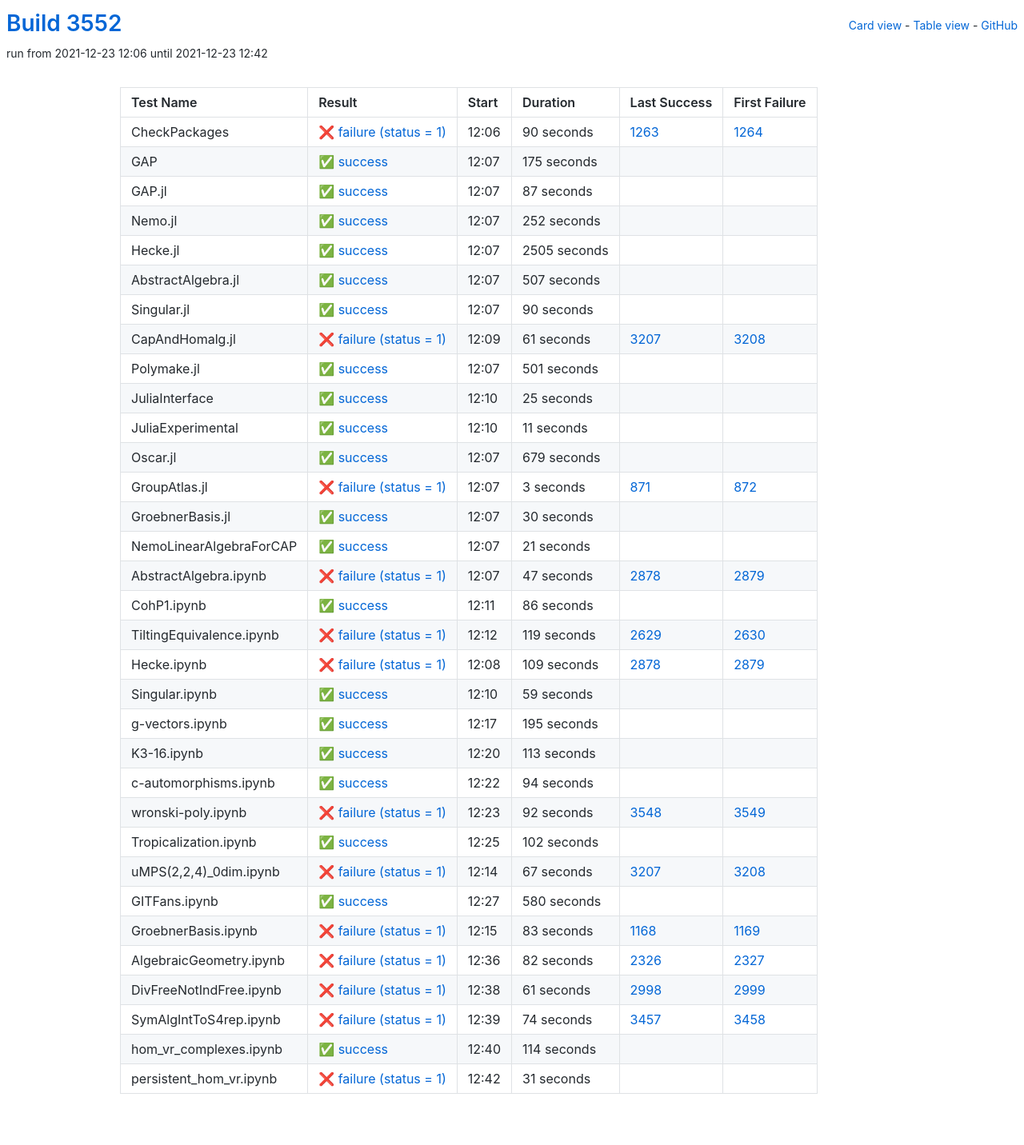
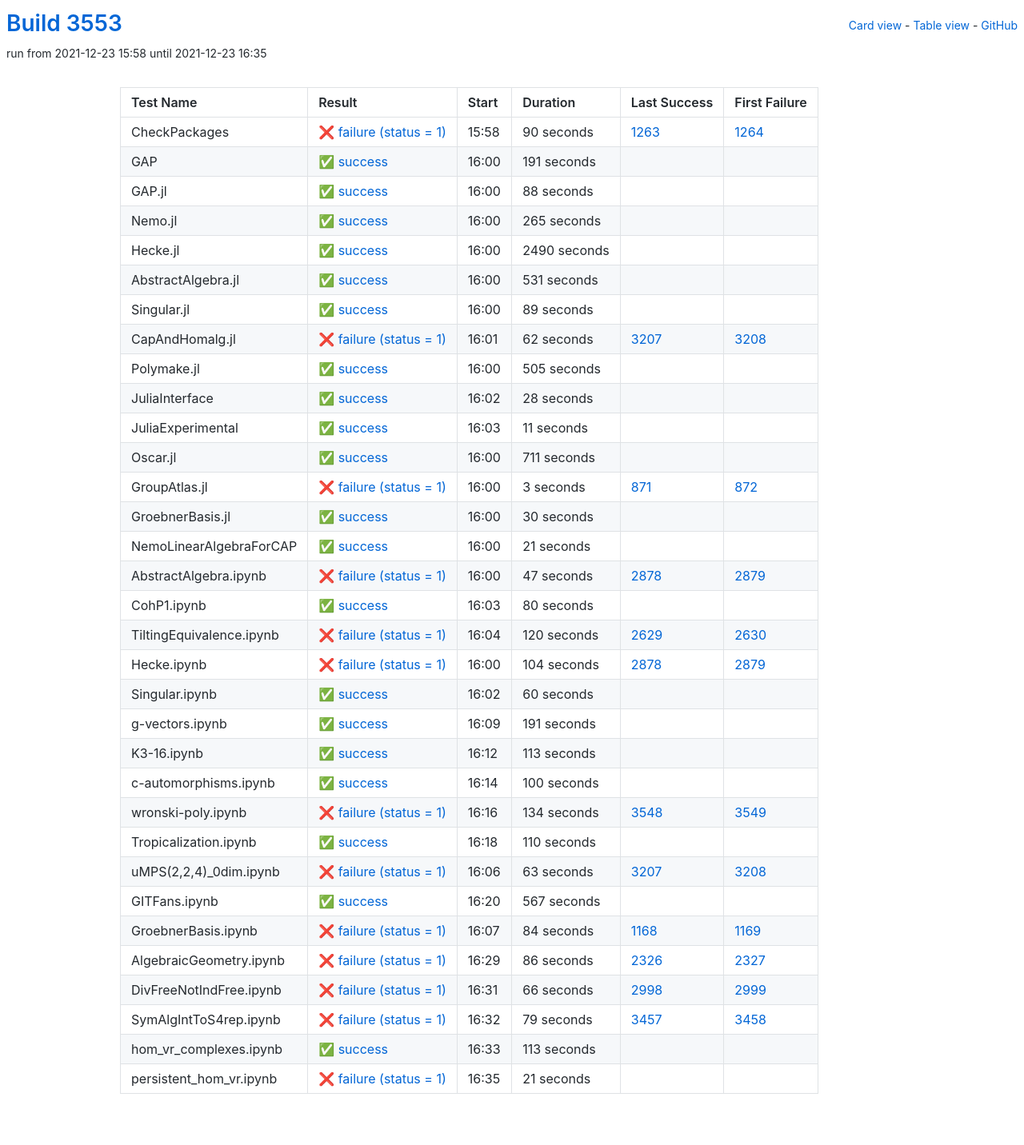
Before and after one commit to oscar-system/oscar-ci-status-stable, a Jekyll site: the page built from table.html, in a window 1280 px wide. Shown: the whole page at 80% size. Built offline with Jekyll 4.4.1, drawn with Linux system fonts in a browser that asks for light colours.

Commit message:
Build #3553

```diff
--- a/_data/ci.yml
+++ b/_data/ci.yml
@@ -1,6 +1,6 @@
 ---
-build: 3552
-build_url: https://oscarci.mathematik.uni-kl.de/job/oscar-stable/3552/
+build: 3553
+build_url: https://oscarci.mathematik.uni-kl.de/job/oscar-stable/3553/
 job: oscar-stable
 organization: oscar-system
 repo: oscar-ci-status-stable
@@ -8,8 +8,8 @@ repourl: https://github.com/oscar-system/oscar-ci-status-stable
 tests:
 - name: CheckPackages
   id: checkpackages
-  log: https://oscarci.mathematik.uni-kl.de/job/oscar-stable/3552/artifact/logs/build-3552/CheckPackages.log
-  start: 2021-12-23 12:06
+  log: https://oscarci.mathematik.uni-kl.de/job/oscar-stable/3553/artifact/logs/build-3553/CheckPackages.log
+  start: 2021-12-23 15:58
   success: false
   exitcode: 1
   status: failure
@@ -20,116 +20,116 @@ tests:
   first_failure_url: https://oscarci.mathematik.uni-kl.de/job/oscar-stable/1264/
 - name: GAP
   id: gap
-  log: https://oscarci.mathematik.uni-kl.de/job/oscar-stable/3552/artifact/logs/build-3552/GAP.log
-  start: 2021-12-23 12:07
+  log: https://oscarci.mathematik.uni-kl.de/job/oscar-stable/3553/artifact/logs/build-3553/GAP.log
+  start: 2021-12-23 16:00
   success: true
   exitcode: 0
   status: success
-  duration: 175
+  duration: 191
   last_success: false
   last_success_url:
   first_failure: false
   first_failure_url:
 - name: GAP.jl
   id: gap-jl
-  log: https://oscarci.mathematik.uni-kl.de/job/oscar-stable/3552/artifact/logs/build-3552/GAP.jl.log
-  start: 2021-12-23 12:07
+  log: https://oscarci.mathematik.uni-kl.de/job/oscar-stable/3553/artifact/logs/build-3553/GAP.jl.log
+  start: 2021-12-23 16:00
   success: true
   exitcode: 0
   status: success
-  duration: 87
+  duration: 88
   last_success: false
   last_success_url:
   first_failure: false
   first_failure_url:
 - name: Nemo.jl
   id: nemo-jl
-  log: https://oscarci.mathematik.uni-kl.de/job/oscar-stable/3552/artifact/logs/build-3552/Nemo.jl.log
-  start: 2021-12-23 12:07
+  log: https://oscarci.mathematik.uni-kl.de/job/oscar-stable/3553/artifact/logs/build-3553/Nemo.jl.log
+  start: 2021-12-23 16:00
   success: true
   exitcode: 0
   status: success
-  duration: 252
+  duration: 265
   last_success: false
   last_success_url:
   first_failure: false
   first_failure_url:
 - name: Hecke.jl
   id: hecke-jl
-  log: https://oscarci.mathematik.uni-kl.de/job/oscar-stable/3552/artifact/logs/build-3552/Hecke.jl.log
-  start: 2021-12-23 12:07
+  log: https://oscarci.mathematik.uni-kl.de/job/oscar-stable/3553/artifact/logs/build-3553/Hecke.jl.log
+  start: 2021-12-23 16:00
   success: true
   exitcode: 0
   status: success
-  duration: 2505
+  duration: 2490
   last_success: false
   last_success_url:
   first_failure: false
   first_failure_url:
 - name: AbstractAlgebra.jl
   id: abstractalgebra-jl
-  log: https://oscarci.mathematik.uni-kl.de/job/oscar-stable/3552/artifact/logs/build-3552/AbstractAlgebra.jl.log
-  start: 2021-12-23 12:07
+  log: https://oscarci.mathematik.uni-kl.de/job/oscar-stable/3553/artifact/logs/build-3553/AbstractAlgebra.jl.log
+  start: 2021-12-23 16:00
   success: true
   exitcode: 0
   status: success
-  duration: 507
+  duration: 531
   last_success: false
   last_success_url:
   first_failure: false
   first_failure_url:
 - name: Singular.jl
   id: singular-jl
-  log: https://oscarci.mathematik.uni-kl.de/job/oscar-stable/3552/artifact/logs/build-3552/Singular.jl.log
-  start: 2021-12-23 12:07
+  log: https://oscarci.mathematik.uni-kl.de/job/oscar-stable/3553/artifact/logs/build-3553/Singular.jl.log
+  start: 2021-12-23 16:00
   success: true
   exitcode: 0
   status: success
-  duration: 90
+  duration: 89
   last_success: false
   last_success_url:
   first_failure: false
   first_failure_url:
 - name: CapAndHomalg.jl
   id: capandhomalg-jl
-  log: https://oscarci.mathematik.uni-kl.de/job/oscar-stable/3552/artifact/logs/build-3552/CapAndHomalg.jl.log
-  start: 2021-12-23 12:09
+  log: https://oscarci.mathematik.uni-kl.de/job/oscar-stable/3553/artifact/logs/build-3553/CapAndHomalg.jl.log
+  start: 2021-12-23 16:01
   success: false
   exitcode: 1
   status: failure
-  duration: 61
+  duration: 62
   last_success: 3207
   last_success_url: https://oscarci.mathematik.uni-kl.de/job/oscar-stable/3207/
   first_failure: 3208
   first_failure_url: https://oscarci.mathematik.uni-kl.de/job/oscar-stable/3208/
 - name: Polymake.jl
   id: polymake-jl
-  log: https://oscarci.mathematik.uni-kl.de/job/oscar-stable/3552/artifact/logs/build-3552/Polymake.jl.log
-  start: 2021-12-23 12:07
+  log: https://oscarci.mathematik.uni-kl.de/job/oscar-stable/3553/artifact/logs/build-3553/Polymake.jl.log
+  start: 2021-12-23 16:00
   success: true
   exitcode: 0
   status: success
-  duration: 501
+  duration: 505
   last_success: false
   last_success_url:
   first_failure: false
   first_failure_url:
 - name: JuliaInterface
   id: juliainterface
-  log: https://oscarci.mathematik.uni-kl.de/job/oscar-stable/3552/artifact/logs/build-3552/JuliaInterface.log
-  start: 2021-12-23 12:10
+  log: https://oscarci.mathematik.uni-kl.de/job/oscar-stable/3553/artifact/logs/build-3553/JuliaInterface.log
+  start: 2021-12-23 16:02
   success: true
   exitcode: 0
   status: success
-  duration: 25
+  duration: 28
   last_success: false
   last_success_url:
   first_failure: false
   first_failure_url:
 - name: JuliaExperimental
   id: juliaexperimental
-  log: https://oscarci.mathematik.uni-kl.de/job/oscar-stable/3552/artifact/logs/build-3552/JuliaExperimental.log
-  start: 2021-12-23 12:10
+  log: https://oscarci.mathematik.uni-kl.de/job/oscar-stable/3553/artifact/logs/build-3553/JuliaExperimental.log
+  start: 2021-12-23 16:03
   success: true
   exitcode: 0
   status: success
@@ -140,20 +140,20 @@ tests:
   first_failure_url:
 - name: Oscar.jl
   id: oscar-jl
-  log: https://oscarci.mathematik.uni-kl.de/job/oscar-stable/3552/artifact/logs/build-3552/Oscar.jl.log
-  start: 2021-12-23 12:07
+  log: https://oscarci.mathematik.uni-kl.de/job/oscar-stable/3553/artifact/logs/build-3553/Oscar.jl.log
+  start: 2021-12-23 16:00
   success: true
   exitcode: 0
   status: success
-  duration: 679
+  duration: 711
   last_success: false
   last_success_url:
   first_failure: false
   first_failure_url:
 - name: GroupAtlas.jl
   id: groupatlas-jl
-  log: https://oscarci.mathematik.uni-kl.de/job/oscar-stable/3552/artifact/logs/build-3552/GroupAtlas.jl.log
-  start: 2021-12-23 12:07
+  log: https://oscarci.mathematik.uni-kl.de/job/oscar-stable/3553/artifact/logs/build-3553/GroupAtlas.jl.log
+  start: 2021-12-23 16:00
   success: false
   exitcode: 1
   status: failure
@@ -164,8 +164,8 @@ tests:
   first_failure_url: https://oscarci.mathematik.uni-kl.de/job/oscar-stable/872/
 - name: GroebnerBasis.jl
   id: groebnerbasis-jl
-  log: https://oscarci.mathematik.uni-kl.de/job/oscar-stable/3552/artifact/logs/build-3552/GroebnerBasis.jl.log
-  start: 2021-12-23 12:07
+  log: https://oscarci.mathematik.uni-kl.de/job/oscar-stable/3553/artifact/logs/build-3553/GroebnerBasis.jl.log
+  start: 2021-12-23 16:00
   success: true
   exitcode: 0
   status: success
@@ -176,8 +176,8 @@ tests:
   first_failure_url:
 - name: NemoLinearAlgebraForCAP
   id: nemolinearalgebraforcap
-  log: https://oscarci.mathematik.uni-kl.de/job/oscar-stable/3552/artifact/logs/build-3552/NemoLinearAlgebraForCAP.log
-  start: 2021-12-23 12:07
+  log: https://oscarci.mathematik.uni-kl.de/job/oscar-stable/3553/artifact/logs/build-3553/NemoLinearAlgebraForCAP.log
+  start: 2021-12-23 16:00
   success: true
   exitcode: 0
   status: success
@@ -188,8 +188,8 @@ tests:
   first_failure_url:
 - name: AbstractAlgebra.ipynb
   id: abstractalgebra-ipynb
-  log: https://oscarci.mathematik.uni-kl.de/job/oscar-stable/3552/artifact/logs/build-3552/AbstractAlgebra.ipynb.log
-  start: 2021-12-23 12:07
+  log: https://oscarci.mathematik.uni-kl.de/job/oscar-stable/3553/artifact/logs/build-3553/AbstractAlgebra.ipynb.log
+  start: 2021-12-23 16:00
   success: false
   exitcode: 1
   status: failure
@@ -200,68 +200,68 @@ tests:
   first_failure_url: https://oscarci.mathematik.uni-kl.de/job/oscar-stable/2879/
 - name: CohP1.ipynb
   id: cohp1-ipynb
-  log: https://oscarci.mathematik.uni-kl.de/job/oscar-stable/3552/artifact/logs/build-3552/CohP1.ipynb.log
-  start: 2021-12-23 12:11
+  log: https://oscarci.mathematik.uni-kl.de/job/oscar-stable/3553/artifact/logs/build-3553/CohP1.ipynb.log
+  start: 2021-12-23 16:03
   success: true
   exitcode: 0
   status: success
-  duration: 86
+  duration: 80
   last_success: false
   last_success_url:
   first_failure: false
   first_failure_url:
 - name: TiltingEquivalence.ipynb
   id: tiltingequivalence-ipynb
-  log: https://oscarci.mathematik.uni-kl.de/job/oscar-stable/3552/artifact/logs/build-3552/TiltingEquivalence.ipynb.log
-  start: 2021-12-23 12:12
+  log: https://oscarci.mathematik.uni-kl.de/job/oscar-stable/3553/artifact/logs/build-3553/TiltingEquivalence.ipynb.log
+  start: 2021-12-23 16:04
   success: false
   exitcode: 1
   status: failure
-  duration: 119
+  duration: 120
   last_success: 2629
   last_success_url: https://oscarci.mathematik.uni-kl.de/job/oscar-stable/2629/
   first_failure: 2630
   first_failure_url: https://oscarci.mathematik.uni-kl.de/job/oscar-stable/2630/
 - name: Hecke.ipynb
   id: hecke-ipynb
-  log: https://oscarci.mathematik.uni-kl.de/job/oscar-stable/3552/artifact/logs/build-3552/Hecke.ipynb.log
-  start: 2021-12-23 12:08
+  log: https://oscarci.mathematik.uni-kl.de/job/oscar-stable/3553/artifact/logs/build-3553/Hecke.ipynb.log
+  start: 2021-12-23 16:00
   success: false
   exitcode: 1
   status: failure
-  duration: 109
+  duration: 104
   last_success: 2878
   last_success_url: https://oscarci.mathematik.uni-kl.de/job/oscar-stable/2878/
   first_failure: 2879
   first_failure_url: https://oscarci.mathematik.uni-kl.de/job/oscar-stable/2879/
 - name: Singular.ipynb
   id: singular-ipynb
-  log: https://oscarci.mathematik.uni-kl.de/job/oscar-stable/3552/artifact/logs/build-3552/Singular.ipynb.log
-  start: 2021-12-23 12:10
+  log: https://oscarci.mathematik.uni-kl.de/job/oscar-stable/3553/artifact/logs/build-3553/Singular.ipynb.log
+  start: 2021-12-23 16:02
   success: true
   exitcode: 0
   status: success
-  duration: 59
+  duration: 60
   last_success: false
   last_success_url:
   first_failure: false
   first_failure_url:
 - name: g-vectors.ipynb
   id: g-vectors-ipynb
-  log: https://oscarci.mathematik.uni-kl.de/job/oscar-stable/3552/artifact/logs/build-3552/g-vectors.ipynb.log
-  start: 2021-12-23 12:17
+  log: https://oscarci.mathematik.uni-kl.de/job/oscar-stable/3553/artifact/logs/build-3553/g-vectors.ipynb.log
+  start: 2021-12-23 16:09
   success: true
   exitcode: 0
   status: success
-  duration: 195
+  duration: 191
   last_success: false
   last_success_url:
   first_failure: false
   first_failure_url:
 - name: K3-16.ipynb
   id: k3-16-ipynb
-  log: https://oscarci.mathematik.uni-kl.de/job/oscar-stable/3552/artifact/logs/build-3552/K3-16.ipynb.log
-  start: 2021-12-23 12:20
+  log: https://oscarci.mathematik.uni-kl.de/job/oscar-stable/3553/artifact/logs/build-3553/K3-16.ipynb.log
+  start: 2021-12-23 16:12
   success: true
   exitcode: 0
   status: success
@@ -272,132 +272,132 @@ tests:
   first_failure_url:
 - name: c-automorphisms.ipynb
   id: c-automorphisms-ipynb
-  log: https://oscarci.mathematik.uni-kl.de/job/oscar-stable/3552/artifact/logs/build-3552/c-automorphisms.ipynb.log
-  start: 2021-12-23 12:22
+  log: https://oscarci.mathematik.uni-kl.de/job/oscar-stable/3553/artifact/logs/build-3553/c-automorphisms.ipynb.log
+  start: 2021-12-23 16:14
   success: true
   exitcode: 0
   status: success
-  duration: 94
+  duration: 100
   last_success: false
   last_success_url:
   first_failure: false
   first_failure_url:
 - name: wronski-poly.ipynb
   id: wronski-poly-ipynb
-  log: https://oscarci.mathematik.uni-kl.de/job/oscar-stable/3552/artifact/logs/build-3552/wronski-poly.ipynb.log
-  start: 2021-12-23 12:23
+  log: https://oscarci.mathematik.uni-kl.de/job/oscar-stable/3553/artifact/logs/build-3553/wronski-poly.ipynb.log
+  start: 2021-12-23 16:16
   success: false
   exitcode: 1
   status: failure
-  duration: 92
+  duration: 134
   last_success: 3548
   last_success_url: https://oscarci.mathematik.uni-kl.de/job/oscar-stable/3548/
   first_failure: 3549
   first_failure_url: https://oscarci.mathematik.uni-kl.de/job/oscar-stable/3549/
 - name: Tropicalization.ipynb
   id: tropicalization-ipynb
-  log: https://oscarci.mathematik.uni-kl.de/job/oscar-stable/3552/artifact/logs/build-3552/Tropicalization.ipynb.log
-  start: 2021-12-23 12:25
+  log: https://oscarci.mathematik.uni-kl.de/job/oscar-stable/3553/artifact/logs/build-3553/Tropicalization.ipynb.log
+  start: 2021-12-23 16:18
   success: true
   exitcode: 0
   status: success
-  duration: 102
+  duration: 110
   last_success: false
   last_success_url:
   first_failure: false
   first_failure_url:
 - name: uMPS(2,2,4)_0dim.ipynb
   id: umps-2-2-4-0dim-ipynb
-  log: https://oscarci.mathematik.uni-kl.de/job/oscar-stable/3552/artifact/logs/build-3552/uMPS-2-2-4-_0dim.ipynb.log
-  start: 2021-12-23 12:14
+  log: https://oscarci.mathematik.uni-kl.de/job/oscar-stable/3553/artifact/logs/build-3553/uMPS-2-2-4-_0dim.ipynb.log
+  start: 2021-12-23 16:06
   success: false
   exitcode: 1
   status: failure
-  duration: 67
+  duration: 63
   last_success: 3207
   last_success_url: https://oscarci.mathematik.uni-kl.de/job/oscar-stable/3207/
   first_failure: 3208
   first_failure_url: https://oscarci.mathematik.uni-kl.de/job/oscar-stable/3208/
 - name: GITFans.ipynb
   id: gitfans-ipynb
-  log: https://oscarci.mathematik.uni-kl.de/job/oscar-stable/3552/artifact/logs/build-3552/GITFans.ipynb.log
-  start: 2021-12-23 12:27
+  log: https://oscarci.mathematik.uni-kl.de/job/oscar-stable/3553/artifact/logs/build-3553/GITFans.ipynb.log
+  start: 2021-12-23 16:20
   success: true
   exitcode: 0
   status: success
-  duration: 580
+  duration: 567
   last_success: false
   last_success_url:
   first_failure: false
   first_failure_url:
 - name: GroebnerBasis.ipynb
   id: groebnerbasis-ipynb
-  log: https://oscarci.mathematik.uni-kl.de/job/oscar-stable/3552/artifact/logs/build-3552/GroebnerBasis.ipynb.log
-  start: 2021-12-23 12:15
+  log: https://oscarci.mathematik.uni-kl.de/job/oscar-stable/3553/artifact/logs/build-3553/GroebnerBasis.ipynb.log
+  start: 2021-12-23 16:07
   success: false
   exitcode: 1
   status: failure
-  duration: 83
+  duration: 84
   last_success: 1168
   last_success_url: https://oscarci.mathematik.uni-kl.de/job/oscar-stable/1168/
   first_failure: 1169
   first_failure_url: https://oscarci.mathematik.uni-kl.de/job/oscar-stable/1169/
 - name: AlgebraicGeometry.ipynb
   id: algebraicgeometry-ipynb
-  log: https://oscarci.mathematik.uni-kl.de/job/oscar-stable/3552/artifact/logs/build-3552/AlgebraicGeometry.ipynb.log
-  start: 2021-12-23 12:36
+  log: https://oscarci.mathematik.uni-kl.de/job/oscar-stable/3553/artifact/logs/build-3553/AlgebraicGeometry.ipynb.log
+  start: 2021-12-23 16:29
   success: false
   exitcode: 1
   status: failure
-  duration: 82
+  duration: 86
   last_success: 2326
   last_success_url: https://oscarci.mathematik.uni-kl.de/job/oscar-stable/2326/
   first_failure: 2327
   first_failure_url: https://oscarci.mathematik.uni-kl.de/job/oscar-stable/2327/
 - name: DivFreeNotIndFree.ipynb
   id: divfreenotindfree-ipynb
-  log: https://oscarci.mathematik.uni-kl.de/job/oscar-stable/3552/artifact/logs/build-3552/DivFreeNotIndFree.ipynb.log
-  start: 2021-12-23 12:38
+  log: https://oscarci.mathematik.uni-kl.de/job/oscar-stable/3553/artifact/logs/build-3553/DivFreeNotIndFree.ipynb.log
+  start: 2021-12-23 16:31
   success: false
   exitcode: 1
   status: failure
-  duration: 61
+  duration: 66
   last_success: 2998
   last_success_url: https://oscarci.mathematik.uni-kl.de/job/oscar-stable/2998/
   first_failure: 2999
   first_failure_url: https://oscarci.mathematik.uni-kl.de/job/oscar-stable/2999/
 - name: SymAlgIntToS4rep.ipynb
   id: symalginttos4rep-ipynb
-  log: https://oscarci.mathematik.uni-kl.de/job/oscar-stable/3552/artifact/logs/build-3552/SymAlgIntToS4rep.ipynb.log
-  start: 2021-12-23 12:39
+  log: https://oscarci.mathematik.uni-kl.de/job/oscar-stable/3553/artifact/logs/build-3553/SymAlgIntToS4rep.ipynb.log
+  start: 2021-12-23 16:32
   success: false
   exitcode: 1
   status: failure
-  duration: 74
+  duration: 79
   last_success: 3457
   last_success_url: https://oscarci.mathematik.uni-kl.de/job/oscar-stable/3457/
   first_failure: 3458
   first_failure_url: https://oscarci.mathematik.uni-kl.de/job/oscar-stable/3458/
 - name: hom_vr_complexes.ipynb
   id: hom-vr-complexes-ipynb
-  log: https://oscarci.mathematik.uni-kl.de/job/oscar-stable/3552/artifact/logs/build-3552/hom_vr_complexes.ipynb.log
-  start: 2021-12-23 12:40
+  log: https://oscarci.mathematik.uni-kl.de/job/oscar-stable/3553/artifact/logs/build-3553/hom_vr_complexes.ipynb.log
+  start: 2021-12-23 16:33
   success: true
   exitcode: 0
   status: success
-  duration: 114
+  duration: 113
   last_success: false
   last_success_url:
   first_failure: false
   first_failure_url:
 - name: persistent_hom_vr.ipynb
   id: persistent-hom-vr-ipynb
-  log: https://oscarci.mathematik.uni-kl.de/job/oscar-stable/3552/artifact/logs/build-3552/persistent_hom_vr.ipynb.log
-  start: 2021-12-23 12:42
+  log: https://oscarci.mathematik.uni-kl.de/job/oscar-stable/3553/artifact/logs/build-3553/persistent_hom_vr.ipynb.log
+  start: 2021-12-23 16:35
   success: false
   exitcode: 1
   status: failure
-  duration: 31
+  duration: 21
   last_success: false
   last_success_url:
   first_failure: false
```
Also changed, not shown: README.md.
